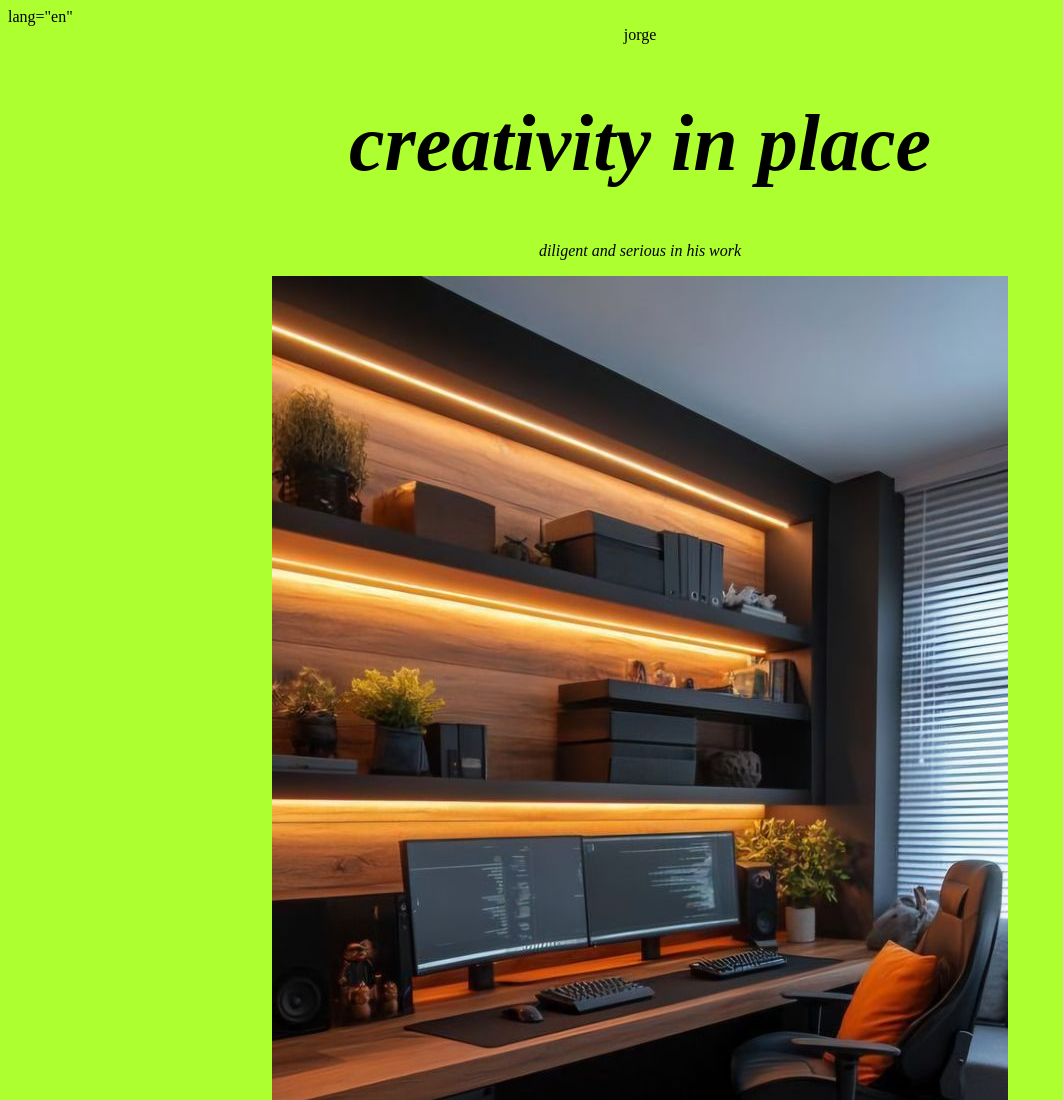
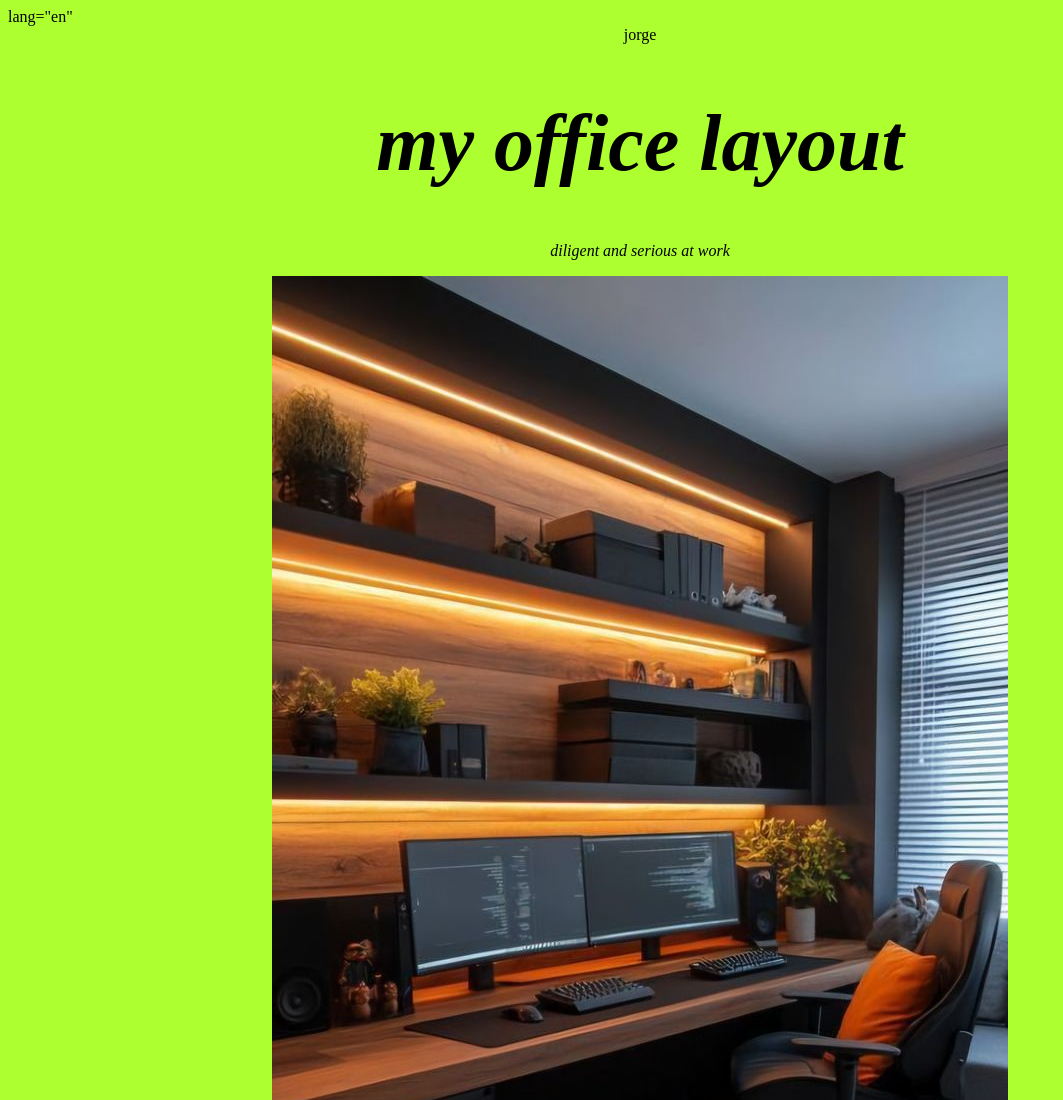
Before and after one commit to Martin488-tech/MARTIN, a plain HTML site: page index.html in a window 1280 px wide. Shown: the top 1100 px of the page, without its empty margins (0-1063 px from the left). Drawn offline with Linux system fonts and the light colour scheme.

Commit message:
first commit

```diff
--- a/index.html
+++ b/index.html
@@ -8,8 +8,8 @@
 </head></center>
 
 <center><body style="background-color: greenyellow ;">
-    <h1>creativity in place</h1>
-    <p>diligent and serious in his work</p>
+    <h1>my office layout</h1>
+    <p>diligent and serious at work</p>
     <img src="b7fb57d9-4e4b-4851-b6e0-43f63d4d6112.jpg" alt="image">
 </body></center>
 
```
